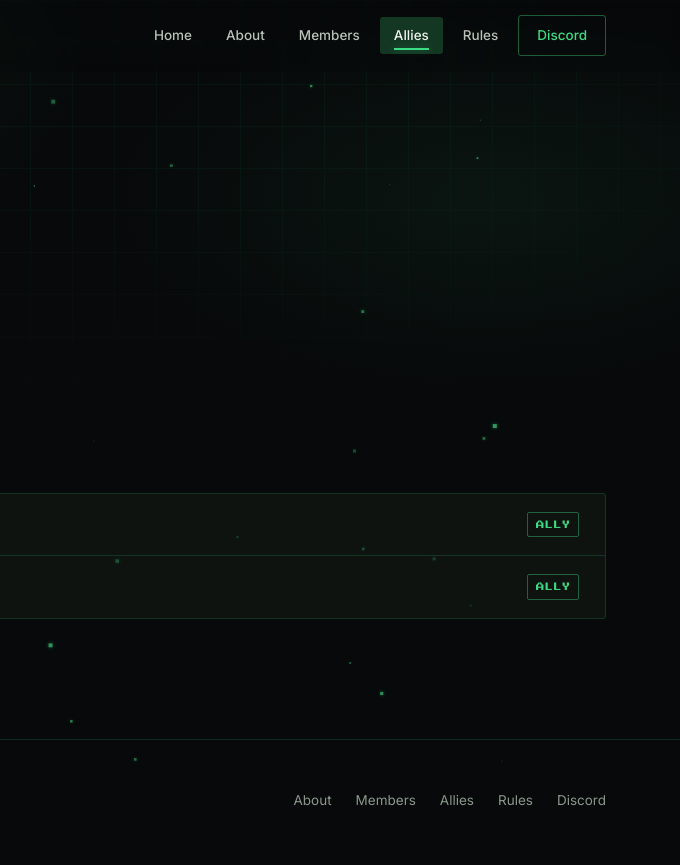
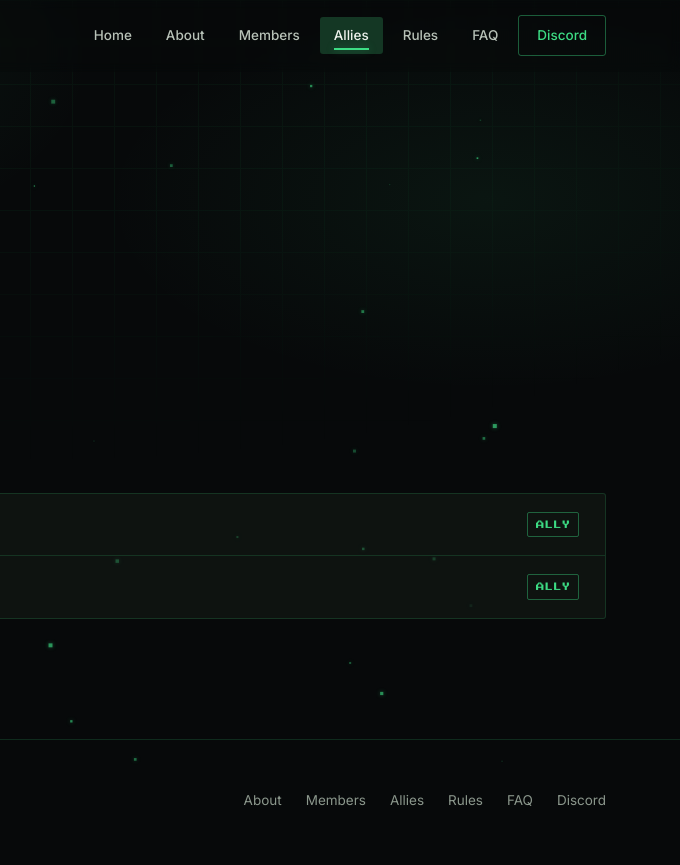
Before and after one commit to Zrefo/EME-GUILD, a plain HTML site: page allies/index.html in a window 1280 px wide. Shown: the full height of the page, 600-1280 px from the left. Drawn offline with Linux system fonts and the light colour scheme.

Commit message:
Update index.html

```diff
--- a/allies/index.html
+++ b/allies/index.html
@@ -34,6 +34,7 @@
       <li><a href="../members">Members</a></li>
       <li><a href="../allies" class="active">Allies</a></li>
       <li><a href="../rules">Rules</a></li>
+      <li><a href="../faq">FAQ</a></li>
       <li><a href="https://discord.gg/AXxr3UpthV" target="_blank" rel="noopener" class="nav-cta">Discord</a></li>
     </ul>
 
@@ -78,6 +79,7 @@
       <li><a href="../members">Members</a></li>
       <li><a href="../allies">Allies</a></li>
       <li><a href="../rules">Rules</a></li>
+      <li><a href="../faq">FAQ</a></li>
       <li><a href="https://discord.gg/AXxr3UpthV" target="_blank" rel="noopener">Discord</a></li>
     </ul>
   </div>
```
